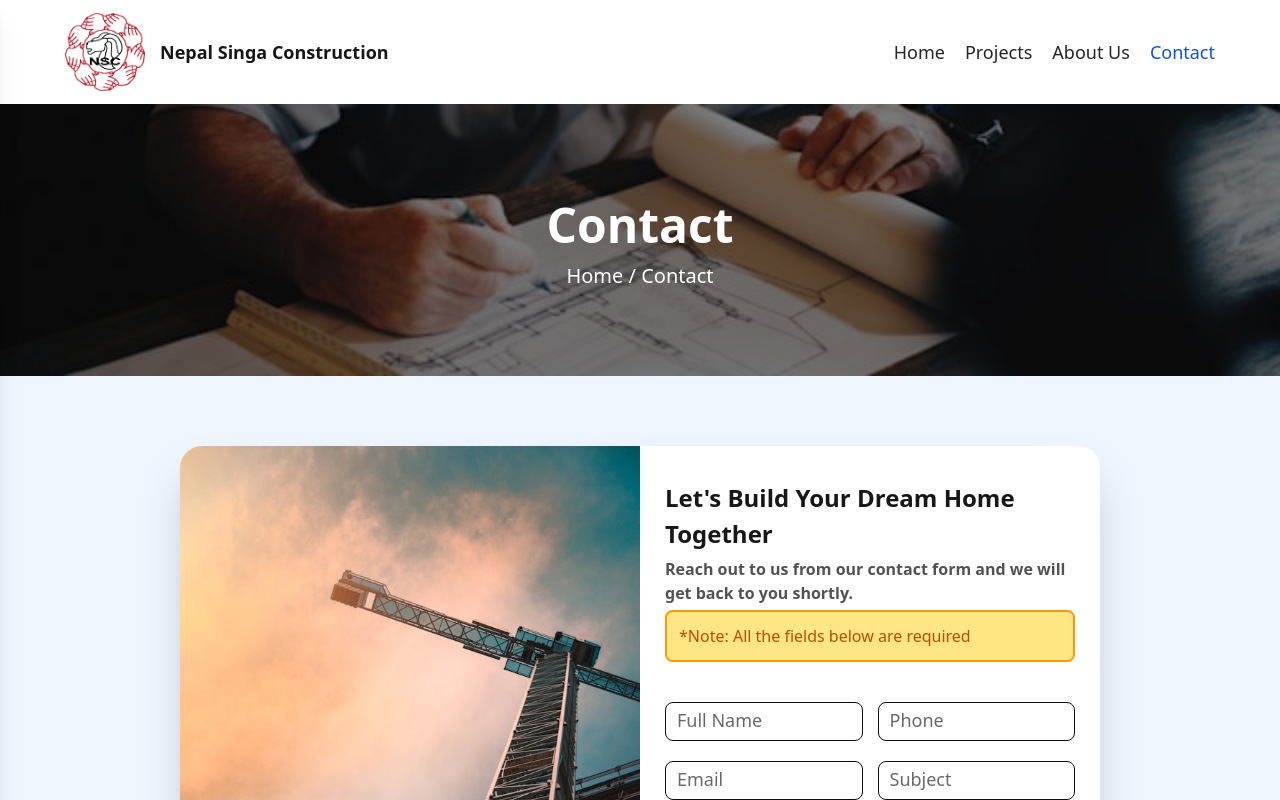
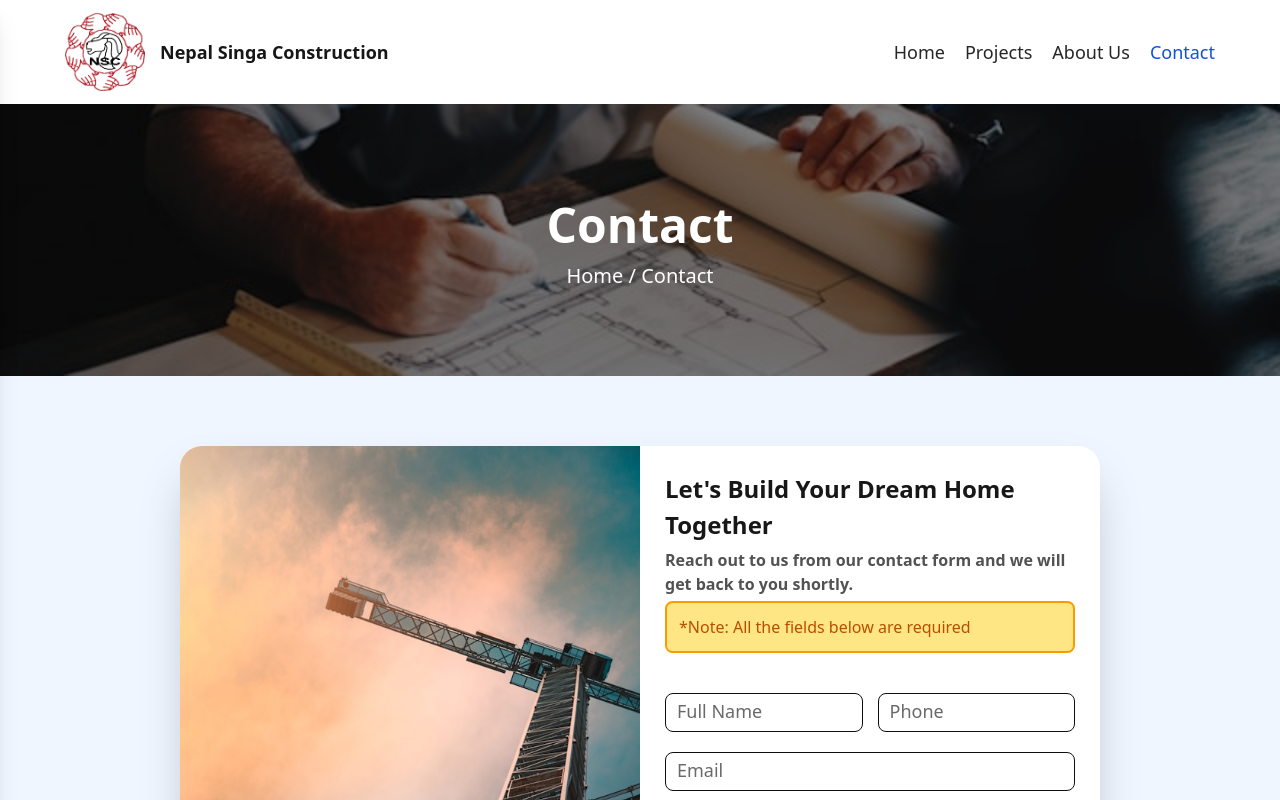
Before and after one commit to SanjeevMhn/nepal-singa-contruction, a Next.js app: page /contact in a window 1280 px wide. Shown: the top 800 px of the page. Built offline with nearby package versions, Linux system fonts and the light colour scheme.

Commit message:
[FIXED]: fixed contact form email, subject input fields in seperate rows

```diff
--- a/app/contact/page.tsx
+++ b/app/contact/page.tsx
@@ -66,7 +66,7 @@ const ContactPage = () => {
                 />
               </div>
             </div>
-            <div className="form-row two-cols">
+            <div className="form-row">
               <div className="form-group">
                 <label htmlFor="email" className="form-label">
                   Email
```
